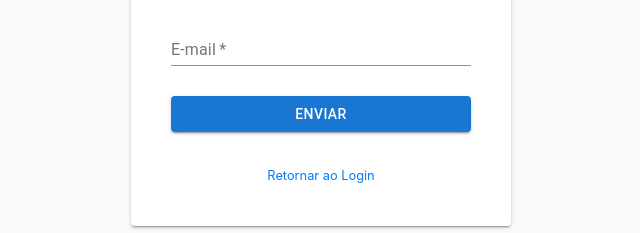
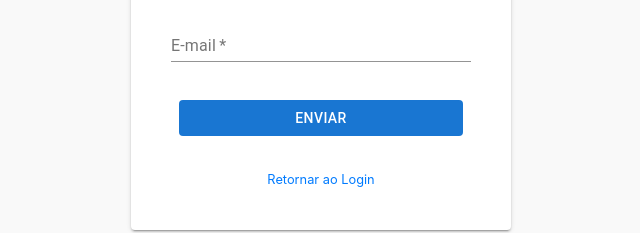
Before and after one commit to codenation-dev/squad-1-ad-react-kroton-2, a React (Create React App) app: page /recuperacao-de-senha in a window 1280 px wide. Shown: the part 414-647 px from the top of the page, without its empty margins (319-959 px from the left). Built offline with nearby package versions, Linux system fonts and the light colour scheme; no server answers.

Commit message:
Aplica LoadingButton em cadastro/login/RecDeSenha

```diff
--- a/src/pages/Cadastro.js
+++ b/src/pages/Cadastro.js
@@ -1,9 +1,10 @@
 import React, { useState } from 'react';
 import { Link } from 'react-router-dom';
-import { Button, TextField, Typography, Paper } from '@material-ui/core';
+import { TextField, Typography, Paper } from '@material-ui/core';
 import { makeStyles } from '@material-ui/core/styles';
 import * as firebase from 'firebase/app';
 
+import LoadingButton from '../components/LoadingButton';
 import { ReactComponent as TrackErrLogo } from '../assets/logo_h_b.svg';
 import errors from '../errorsPtBR.json';
 
@@ -28,9 +29,6 @@ const useStyles = makeStyles(theme => ({
     marginTop: '40px',
     marginBottom: '20px'
   },
-  buttonMargin: {
-    marginTop: 30
-  },
   textMargin: {
     marginBottom: 20
   },
@@ -51,19 +49,22 @@ export default function Cadastro({ history }) {
   const [password, setPassword] = useState('');
   const [alerta, setAlerta] = useState(false);
   const [erro, setErro] = useState('');
+  const [isLoading, setIsLoading] = useState(false);
 
   async function createAccount(event) {
     event.preventDefault();
-
+    setIsLoading(true);
     firebase
       .auth()
       .createUserWithEmailAndPassword(email, password)
       .then(response => {
         history.push('/');
+        setIsLoading(false);
       })
       .catch(error => {
         setErro(errors[error.code] ? errors[error.code] : error.message);
         setAlerta(true);
+        setIsLoading(false);
       });
   }
 
@@ -103,16 +104,9 @@ export default function Cadastro({ history }) {
 
           {alerta && <small className={classes.alert}>{erro}</small>}
 
-          <Button
-            className={classes.buttonMargin}
-            type="submit"
-            variant="contained"
-            color="primary"
-            fullWidth
-            disableElevation
-          >
+          <LoadingButton isLoading={isLoading} type="submit">
             Cadastrar
-          </Button>
+          </LoadingButton>
         </form>
         <div className={classes.returnLogin}>
           <Link to="/login">
--- a/src/pages/Login.js
+++ b/src/pages/Login.js
@@ -1,9 +1,10 @@
 import React, { useState } from 'react';
 import { Link } from 'react-router-dom';
 import { makeStyles } from '@material-ui/core/styles';
-import { Paper, Typography, TextField, Button } from '@material-ui/core';
+import { Paper, Typography, TextField } from '@material-ui/core';
 import * as firebase from 'firebase/app';
 
+import LoadingButton from '../components/LoadingButton';
 import { ReactComponent as TrackErrLogo } from '../assets/logo_h_b.svg';
 import errors from '../errorsPtBR.json';
 
@@ -35,9 +36,6 @@ const useStyles = makeStyles(theme => ({
   alert: {
     color: '#de1414'
   },
-  buttonMargin: {
-    marginTop: 30
-  },
   forgotPass: {
     display: 'flex',
     justifyContent: 'center',
@@ -52,21 +50,25 @@ function Login({ history }) {
   const [errorEmail, setErrorEmail] = useState(false);
   const [errorPassword, setErrorPassword] = useState(false);
   const [errorMessage, setErrorMessage] = useState('');
+  const [isLoading, setIsLoading] = useState(false);
 
   function validateLogin(event) {
     event.preventDefault();
     setErrorPassword(false);
     setErrorEmail(false);
+    setIsLoading(true);
 
     firebase
       .auth()
       .signInWithEmailAndPassword(email, password)
       .then(response => {
         history.push('/');
+        setIsLoading(false);
       })
       .catch(error => {
         const errorCode = error.code;
         setErrorMessage(errors[errorCode] ? errors[errorCode] : error.message);
+        setIsLoading(false);
 
         if (errorCode === 'auth/wrong-password') {
           setErrorPassword(true);
@@ -115,16 +117,9 @@ function Login({ history }) {
               <small className={classes.alert}>{errorMessage}</small>
             )}
           </div>
-          <Button
-            className={classes.buttonMargin}
-            type="submit"
-            variant="contained"
-            color="primary"
-            fullWidth
-            disableElevation
-          >
+          <LoadingButton type="submit" isLoading={isLoading}>
             Login
-          </Button>
+          </LoadingButton>
           <div className={classes.forgotPass}>
             <Link to="/recuperacao-de-senha">
               <small>Esqueceu a senha?</small>
--- a/src/pages/RecuperacaoDeSenha.js
+++ b/src/pages/RecuperacaoDeSenha.js
@@ -1,11 +1,12 @@
-import React from 'react';
+import React, { useState } from 'react';
 import { Link } from 'react-router-dom';
-import { Paper, Button, Typography, TextField } from '@material-ui/core';
+import { Paper, Typography, TextField } from '@material-ui/core';
 import { makeStyles } from '@material-ui/core/styles';
 import * as firebase from 'firebase/app';
 
 import { ReactComponent as TrackErrLogo } from '../assets/logo_h_b.svg';
 import errors from '../errorsPtBR.json';
+import LoadingButton from '../components/LoadingButton';
 
 const useStyles = makeStyles(theme => ({
   root: {
@@ -40,9 +41,6 @@ const useStyles = makeStyles(theme => ({
     height: 50,
     marginBottom: 5
   },
-  buttonMargin: {
-    marginTop: 30
-  },
   alertRed: {
     color: '#de1414'
   },
@@ -57,10 +55,11 @@ const useStyles = makeStyles(theme => ({
 }));
 
 function RecuperacaoDeSenha() {
-  const [email, setEmail] = React.useState('');
-  const [message, setMessage] = React.useState('');
-  const [showMessage, setShowMessage] = React.useState(false);
-  const [severity, setSeverity] = React.useState('error');
+  const [email, setEmail] = useState('');
+  const [message, setMessage] = useState('');
+  const [showMessage, setShowMessage] = useState(false);
+  const [severity, setSeverity] = useState('error');
+  const [isLoading, setIsLoading] = useState(false);
   const classes = useStyles();
 
   const alertClass =
@@ -68,6 +67,7 @@ function RecuperacaoDeSenha() {
 
   async function resetPassword() {
     if (email) {
+      await setIsLoading(true);
       await firebase
         .auth()
         .sendPasswordResetEmail(email)
@@ -77,11 +77,13 @@ function RecuperacaoDeSenha() {
           setMessage(
             'Um e-mail de redefinição de senha foi enviado para o endereço de e-mail fornecido.'
           );
+          setIsLoading(false);
         })
         .catch(function(error) {
           setShowMessage(true);
           setSeverity('error');
           setMessage(errors[error.code] ? errors[error.code] : error.message);
+          setIsLoading(false);
         });
     }
   }
@@ -111,15 +113,9 @@ function RecuperacaoDeSenha() {
             </div>
           </>
         )}
-        <Button
-          className={classes.buttonMargin}
-          variant="contained"
-          color="primary"
-          onClick={resetPassword}
-          fullWidth
-        >
+        <LoadingButton isLoading={isLoading} onClick={resetPassword}>
           Enviar
-        </Button>
+        </LoadingButton>
         <div className={classes.returnLogin}>
           <Link to="/login">
             <small>Retornar ao Login</small>
```
